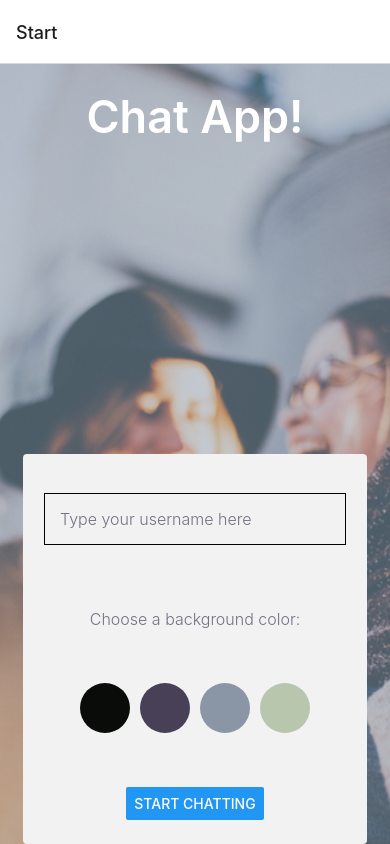
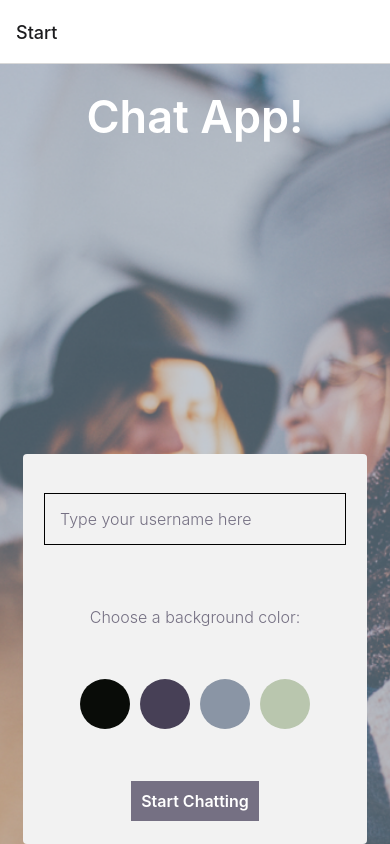
Before and after one commit to rweathers89/chatApp, a React Native app: screen /Start in a window 390 px wide. Built offline with nearby package versions, Linux system fonts and the light colour scheme.

Commit message:
add firebase/firstore to app

```diff
--- a/App.js
+++ b/App.js
@@ -2,14 +2,39 @@ import { StyleSheet, Text, View } from 'react-native';
 // import the screens
 import Start from './components/Start';
 import Chat from './components/Chat';
+
 // import react Navigation
 import { NavigationContainer } from '@react-navigation/native';
 import { createNativeStackNavigator } from '@react-navigation/native-stack';
+
+//import Firebase from firestore
+import { initializeApp } from "firebase/app";
+import { getFirestore } from "firebase/firestore";
+
+import { LogBox } from 'react-native';
+LogBox.ignoreLogs(["AsyncStorage has been extracted from"]);
+
 
 // Create the navigator
 const Stack = createNativeStackNavigator();
 
 const App = () => {
+  // web app's Firebase configuration
+  const firebaseConfig = {
+    apiKey: "AIzaSyDqLCysl-vuyWuE3jnDZD_S-VVzP7AsHQQ",
+    authDomain: "chatapp-8ba3c.firebaseapp.com",
+    projectId: "chatapp-8ba3c",
+    storageBucket: "chatapp-8ba3c.appspot.com",
+    messagingSenderId: "210932772186",
+    appId: "1:210932772186:web:50ed1b3958affdad095763",
+    measurementId: "G-JRYFW83S3Z"
+  };
+
+  // Initialize Firebase
+  const app = initializeApp(firebaseConfig);
+  // Initialize Cloud Firestore and get a reference to the service
+  const db = getFirestore(app);
+
   return (
 
     <NavigationContainer>
@@ -25,6 +50,7 @@ const App = () => {
           name="Chat"
           component={Chat}
         />
+        {props => <Chat db={db} {...props} />}
       </Stack.Navigator>
     </NavigationContainer>
 
--- a/components/Chat.js
+++ b/components/Chat.js
@@ -1,12 +1,42 @@
 import { useState, useEffect } from 'react';
-import { StyleSheet, View, Text, KeyboardAvoidingView, Platform } from 'react-native';
+import {
+    StyleSheet, View, KeyboardAvoidingView,
+    Platform
+} from 'react-native';
 import { GiftedChat, Bubble } from "react-native-gifted-chat";
+import { collection, addDoc, onSnapshot, query, orderBy } from "firebase/firestore";
 
-const Chat = ({ route, navigation }) => {
-    const { name, background } = route.params;
+const Chat = ({ route, navigation, db }) => {
+    const { name, background, userID } = route.params;
     const [messages, setMessages] = useState([]);
+
+
+    //useEffect hook to set messages options
+    useEffect(() => {
+        navigation.setOptions({ title: name });
+
+        // Create a query to get the "messages" collection from the Firestore database
+        const q = query(collection(db, "messages"), orderBy("createdAt", "desc"));
+        // This function will be called whenever there are changes in the collection.
+        const unsubMessages = onSnapshot(q, (docs) => {
+            let newMessages = [];
+            docs.forEach(doc => {
+                newMessages.push({
+                    id: doc.id,
+                    ...doc.data(),
+                    createdAt: new Date(doc.data().createdAt.toMillis())
+                })
+            })
+            setMessages(newMessages);
+        })
+        return () => {
+            if (unsubMessages) unsubMessages();
+        }
+    }, []);
+
     const onSend = (newMessages) => {
-        setMessages(previousMessages => GiftedChat.append(previousMessages, newMessages))
+        addDoc(collection(db, "messages"), newMessages[0])
+        //setMessages(previousMessages => GiftedChat.append(previousMessages, newMessages))
     }
 
     const renderBubble = (props) => {
@@ -25,41 +55,6 @@ const Chat = ({ route, navigation }) => {
         );
     }
 
-    useEffect(() => {
-        setMessages([
-            /* {
-                 _id: 1,
-                 text: "Hello developer",
-                 createdAt: new Date(),
-                 user: {
-                     _id: 2,
-                     name: "React Native",
-                     avatar: "https://placeimg.com/140/140/any",
-                 },
-             }, */
-            {
-                _id: 2,
-                text: 'This is a system message',
-                createdAt: new Date(),
-                system: true,
-            },
-            {
-                _id: 3,
-                text: `Hello ${name}`,
-                createdAt: new Date(),
-                user: {
-                    _id: 1,
-                    name: `${name}`,
-                    avatar: "https://placeimg.com/140/140/any",
-                },
-            },
-        ]);
-    }, []);
-
-    useEffect(() => {
-        navigation.setOptions({ title: name });
-    }, []);
-
     return (
         <View style={[styles.container,
         { backgroundColor: background }]}>
@@ -68,8 +63,8 @@ const Chat = ({ route, navigation }) => {
                 renderBubble={renderBubble}
                 onSend={messages => onSend(messages)}
                 user={{
-                    _id: 1,
-                    name
+                    _id: userID,
+                    name: name
                 }}
             />
             {Platform.OS === 'android' ? <KeyboardAvoidingView behavior="height" /> : null}
@@ -94,3 +89,35 @@ const styles = StyleSheet.create({
 });
 
 export default Chat;
+
+{/**
+ *
+ *     setMessages([
+            /* {
+                 _id: 1,
+                 text: "Hello developer",
+                 createdAt: new Date(),
+                 user: {
+                     _id: 2,
+                     name: "React Native",
+                     avatar: "https://placeimg.com/140/140/any",
+                 },
+             },
+             {
+                _id: 2,
+                text: 'This is a system message',
+                createdAt: new Date(),
+                system: true,
+            },
+            {
+                _id: 3,
+                text: `Hello ${name}`,
+                createdAt: new Date(),
+                user: {
+                    _id: 1,
+                    name: `${name}`,
+                    avatar: "https://placeimg.com/140/140/any",
+                },
+            },
+        ]);
+ */}
--- a/components/Start.js
+++ b/components/Start.js
@@ -1,10 +1,26 @@
 import { useState } from 'react';
-import { StyleSheet, View, Text, Button, TextInput, ImageBackground, TouchableOpacity } from 'react-native';
+import {
+    StyleSheet, View, Text, Button,
+    TextInput, ImageBackground, TouchableOpacity, Alert
+} from 'react-native';
+import { getAuth, signInAnonymously } from "firebase/auth";
 
 const Start = ({ navigation }) => {
+    const auth = getAuth();
     const [name, setName] = useState('');
     const colors = ['#090C08', '#474056', '#8A95A5', '#B9C6AE'];
     const [background, setBackground] = useState(colors[3]);
+
+    const signInUser = () => {
+        signInAnonymously(auth)
+            .then(result => {
+                navigation.navigate("Chat", { userID: result.user.uid, name: name, background: background });
+                Alert.alert("Signed in Successfully!");
+            })
+            .catch((error) => {
+                Alert.alert("Unable to sign in, try later again.");
+            })
+    }
 
     return (
         <View style={styles.container}>
@@ -37,17 +53,22 @@ const Start = ({ navigation }) => {
                                 background === color && styles.selectedColor,
                                 ]}
                                 onPress={() => setBackground(color)}
-                            >
-
-                            </TouchableOpacity>
+                            />
                         ))}
                     </View>
 
+                    {/**to start chat */}
+                    <TouchableOpacity
+                        accessible={true}
+                        accessibilityRole='button'
+                        accessibilityHint='Allows you to enter the chat room'
 
-                    <Button
-                        title="Start Chatting"
-                        onPress={() => navigation.navigate('Chat', { name: name })}
-                    />
+                        onPress={signInUser}
+                        // => navigation.navigate('Chat', { name: name })}
+                        style={styles.button}
+                    >
+                        <Text style={styles.buttonText}>Start Chatting</Text>
+                    </TouchableOpacity>
 
                 </View>
             </ImageBackground>
@@ -113,6 +134,16 @@ const styles = StyleSheet.create({
         borderRadius: 25,
         margin: 5
 
+    },
+    button: {
+        alignItems: 'center',
+        backgroundColor: "#757083",
+        padding: 10
+    },
+    buttonText: {
+        fontSize: 16,
+        fontWeight: '600',
+        color: "#FFFFFF"
     }
 
 
--- a/package.json
+++ b/package.json
@@ -13,6 +13,7 @@
     "@react-navigation/native-stack": "^6.9.26",
     "expo": "~51.0.14",
     "expo-status-bar": "~1.12.1",
+    "firebase": "^10.3.1",
     "react": "18.2.0",
     "react-native": "0.74.2",
     "react-native-gifted-chat": "^2.4.0",
```
Also changed, not shown: 1 other file (tests, documents, lock files or other folders).
